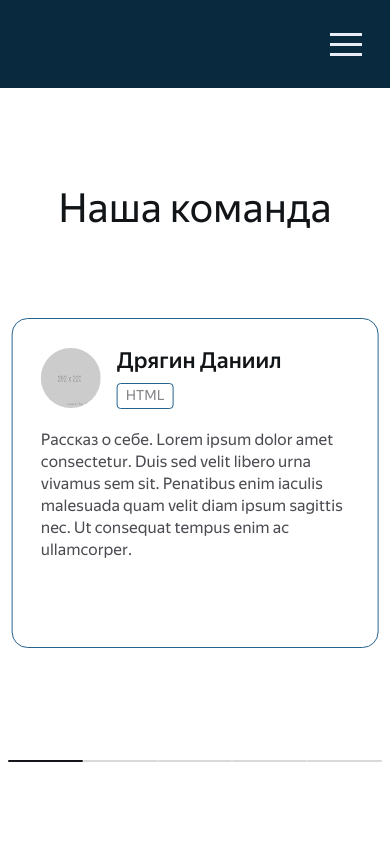
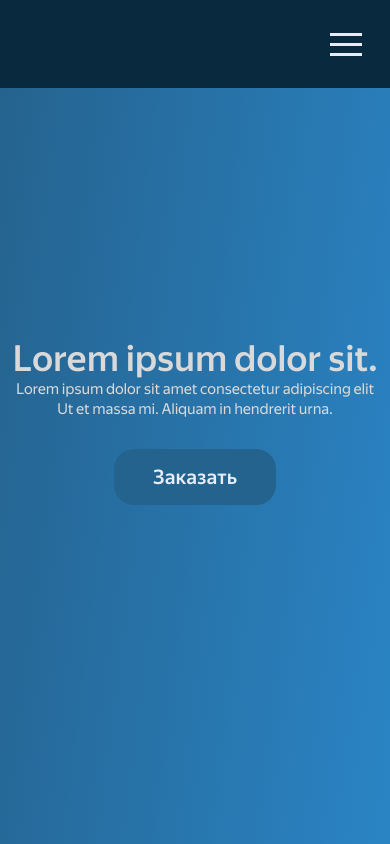
Before and after one commit to SergeiKachenia/Lorem-Ipsum-Team-landing, a React (Create React App) app: page / in a window 390 px wide. Shown: the top 844 px of the page. Built offline with nearby package versions, Linux system fonts and the light colour scheme.

Commit message:
feat: добавлен компонент CallToAction и адаптив для него

```diff
--- /dev/null
+++ b/src/components/CallToAction/CallToAction.module.scss
@@ -0,0 +1,81 @@
+@import 'styles/global';
+
+.CTAContainer {
+  @include flex(column, center, center);
+  gap: 30px;
+
+  height: calc(100vh - 72px);
+  padding-bottom: 72px;
+
+  text-align: center;
+  letter-spacing: -0.01em;
+
+  background: $color-cta-gradient;
+  @media (max-width: $width-desk-narrow) {
+    height: calc(100vh - 88px);
+    padding-bottom: 88px;
+  }
+}
+
+.CTAHeaderText {
+  @include medium-text(64px, 80px, $color-grey);
+
+  @media (max-width: $width-tablet-wide) {
+    @include medium-text(50px, 50px, $color-grey);
+  }
+  @media (max-width: $width-mobile-wide) {
+    @include medium-text(36px, 40px, $color-grey);
+  }
+}
+
+.CTADescription {
+  @include regular-text(24px, 30px, $color-grey);
+
+  max-width: 580px;
+
+  @media (max-width: $width-tablet-wide) {
+    @include regular-text(16px, 20px, $color-grey);
+    max-width: 460px;
+  }
+
+  @media (max-width: $width-mobile-wide) {
+    @include regular-text(15px, 20px, $color-grey);
+    max-width: 360px;
+  }
+}
+
+.CTAHeaderContainer {
+  @include flex(column, center, center);
+  height: fit-content;
+}
+
+.CTAButton {
+  @include medium-text(26px, 24px, $color-white-text);
+
+  cursor: pointer;
+
+  padding: 22px 45px;
+
+  color: $color-white-text;
+
+  background: $color-main-blue;
+  border: none;
+  border-radius: 20px;
+  outline: inherit;
+
+  transition: background .3s ease-out;
+
+  @media (max-width: $width-tablet-wide) {
+    @include medium-text(23px, 24px, $color-white-text);
+    padding: 19px 42px;
+  }
+
+  @media (max-width: $width-mobile-wide) {
+    @include medium-text(20px, 24px, $color-white-text);
+    padding: 16px 39px;
+  }
+}
+
+.CTAButton:hover {
+  background: $color-main-blue-hover;
+}
--- /dev/null
+++ b/src/components/CallToAction/CallToAction.tsx
@@ -0,0 +1,19 @@
+import React from 'react';
+
+import styles from './CallToAction.module.scss';
+
+const CallToAction: React.FC = () => {
+  return (
+    <section className={styles.CTAContainer}>
+      <div className={styles.CTAHeaderContainer}>
+        <h2 className={styles.CTAHeaderText}>Lorem ipsum dolor sit.</h2>
+        <span className={styles.CTADescription}>
+          Lorem ipsum dolor sit amet consectetur adipiscing elit Ut et massa mi. Aliquam in hendrerit urna.
+        </span>
+      </div>
+      <button className={styles.CTAButton}>Заказать</button>
+    </section>
+  );
+};
+
+export default CallToAction;
--- a/src/pages/AboutUsPage/AboutUsPage.tsx
+++ b/src/pages/AboutUsPage/AboutUsPage.tsx
@@ -1,6 +1,6 @@
+import CallToAction from 'components/CallToAction/CallToAction';
 import { ContactInfo } from 'components/ContactInfo/ContactInfo';
 import { OurTeam } from 'components/OurTeam/OurTeam';
-
 import React from 'react';
 
 import { mockTeamMembers } from 'constants/mock';
@@ -8,6 +8,7 @@ import { mockTeamMembers } from 'constants/mock';
 const AboutUsPage: React.FC = () => {
   return (
     <>
+      <CallToAction />
       <OurTeam teamList={mockTeamMembers} />
       <ContactInfo />
     </>
```
